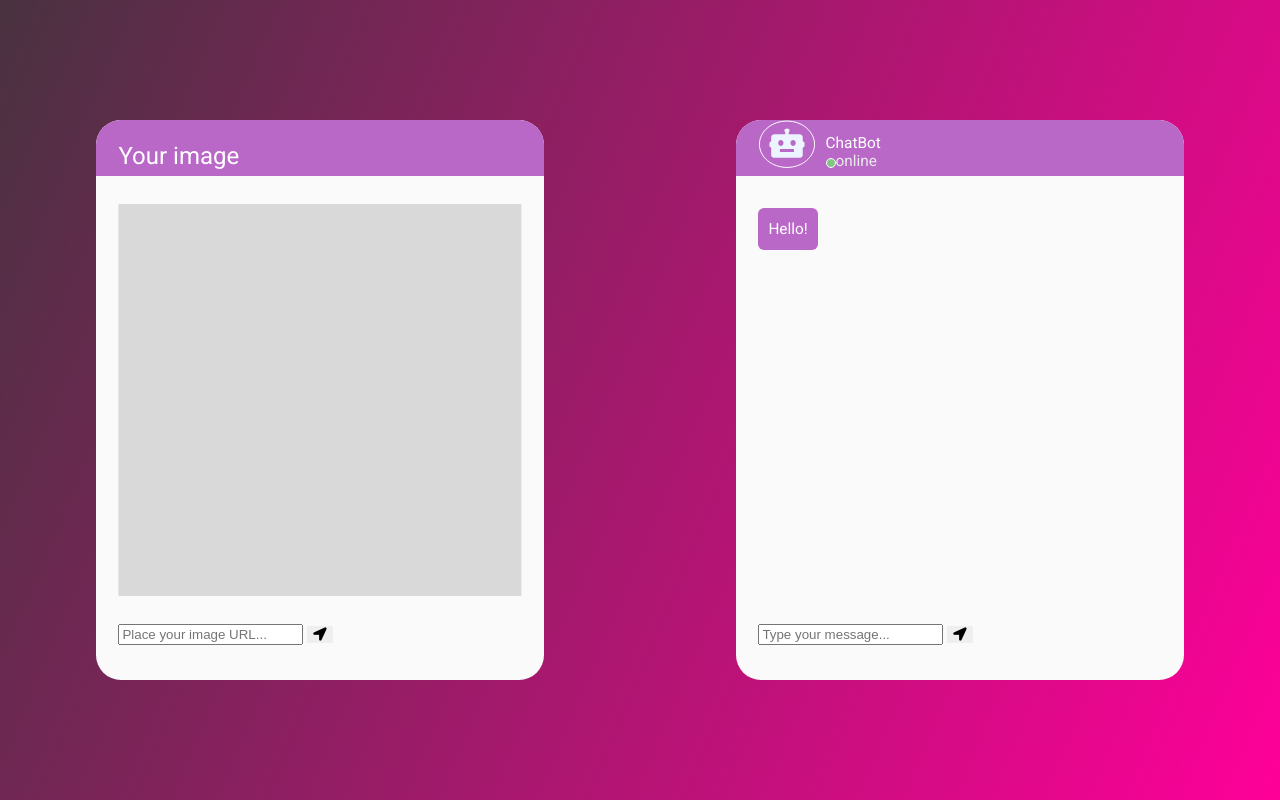
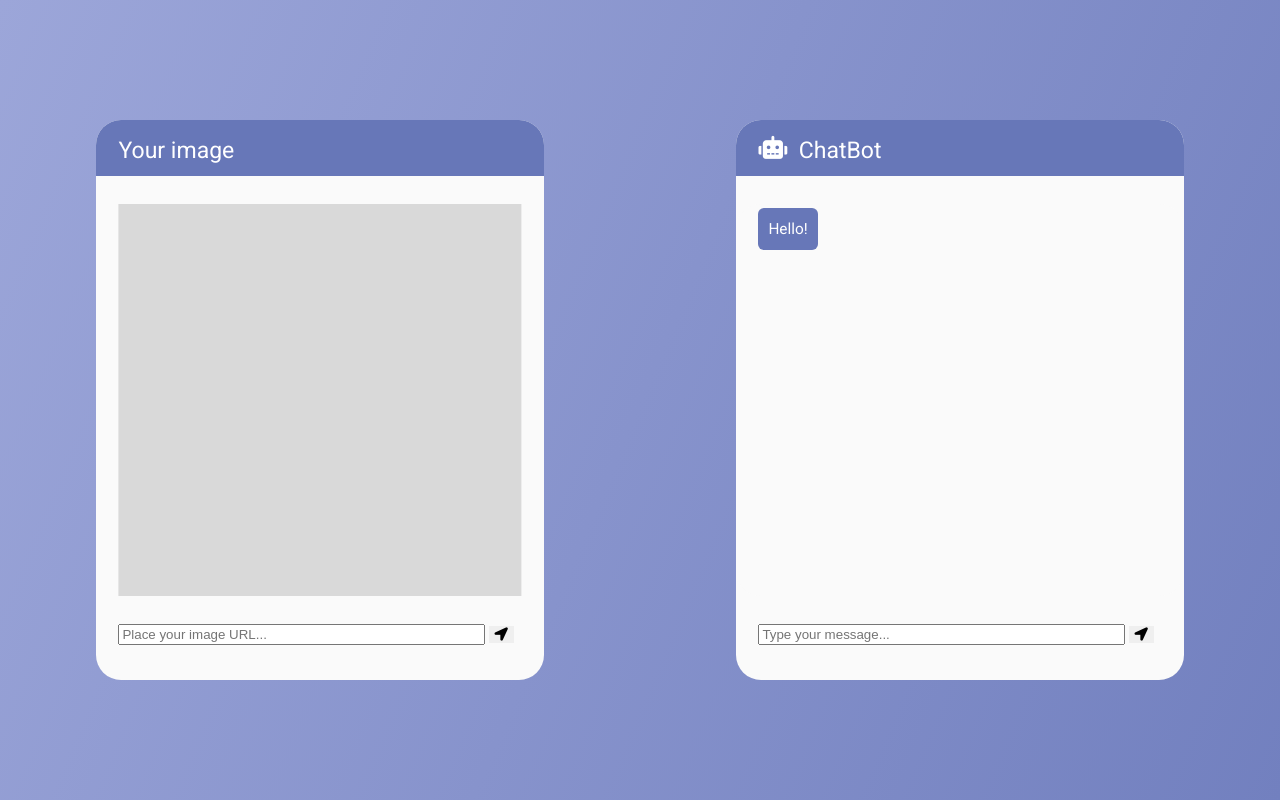
Before and after one commit to lhienga/chatbot, a Flask app: page / in a window 1280 px wide. Run offline with Flask 3, Linux system fonts and the light colour scheme; some libraries are stand-ins or nearby versions.

Commit message:
make it look nicer

```diff
--- a/response.csv
+++ /dev/null
@@ -1,9 +0,0 @@
-id,image_url,user_message,bot_message,feedback
-1,https://th.bing.com/th/id/OIF.CpTkKFVRShTXX1egPYrQtQ?pid=ImgDet&rs=1,as,generated text,like
-2,https://th.bing.com/th/id/OIF.CpTkKFVRShTXX1egPYrQtQ?pid=ImgDet&rs=1,d,generated text,dislike
-3,https://th.bing.com/th/id/OIF.CpTkKFVRShTXX1egPYrQtQ?pid=ImgDet&rs=1,as,generated text,dislike
-1,https://th.bing.com/th/id/OIF.CpTkKFVRShTXX1egPYrQtQ?pid=ImgDet&rs=1,as,generated text,dislike
-2,https://th.bing.com/th/id/OIF.CpTkKFVRShTXX1egPYrQtQ?pid=ImgDet&rs=1,s,generated text,dislike
-3,https://th.bing.com/th/id/OIF.CpTkKFVRShTXX1egPYrQtQ?pid=ImgDet&rs=1,e,generated text,like
-1,https://bing.com/th?asid=432345564373048605&id=OAUMA.5035A956FD6CC6B331B5B47A0D0B7178_1E55E14E812C0300&pid=21.1&o=5&c=16&roil=0&roit=0&roir=1&roib=1&w=472&h=314&rs=2,sd,generated text,like
-2,https://bing.com/th?asid=432345564373048605&id=OAUMA.5035A956FD6CC6B331B5B47A0D0B7178_1E55E14E812C0300&pid=21.1&o=5&c=16&roil=0&roit=0&roir=1&roib=1&w=472&h=314&rs=2,sd,generated text,dislike
--- a/static/global.css
+++ b/static/global.css
@@ -22,9 +22,10 @@ img {
   --black-and-white-black: #100f0d;
   --others-borders: #e9e4d1;
   --typography-body: #403e39;
-  --color-orchid: #ba68c8;
+  --color-orchid: #6777b8;
   --color-dimgray: #5e5e5e;
   --color-darkgray: #acacac;
+
 
   /* Gaps */
   --gap-base: 16px;
--- a/static/index.css
+++ b/static/index.css
@@ -42,7 +42,7 @@
   top: 0;
   left: 0;
   border-radius: var(--br-7xs);
-  background-color: #a82abd;
+  background-color: #7280bf;
   width: 87.26px;
   height: 26.3px;
 }
@@ -69,6 +69,9 @@
   flex-direction: column;
   align-items: center;
   justify-content: center;
+}
+.image-place {
+  background-color: white;
 }
 
 .image-box-head {
@@ -116,12 +119,11 @@
 }
 .url-place {
   position: absolute;
-  color: var(--color-white);
-  display: inline-block;
   top: 90%;
   left: 5%;
-  width: 450px;
-  height: 17px;
+  width: 100%;
+  height: 100%;
+  color: var(--color-dimgray);
 }
 .your-image {
   position: absolute;
@@ -129,10 +131,10 @@
   display: inline-block;
   top: 90%;
   left: 5%;
-  font-size: 24px;
-  top: 22px;
-  width: 364px;
-  height: 34px;
+  font-size: 150%;
+  top: 30%;
+  width: 100%;
+  height: 5%;
 }
 
 .image-place {
@@ -190,16 +192,17 @@
 }
 .chatbot-name{
   position: absolute;
-  top: 25%;
-  left: 20%;
+  bottom: 20%;
+  left: 14%;
   display: inline-block;
   width: 50%;
   height: 50%;
+  font-size: 150%;
 }
 .online {
   position: absolute;
-  bottom: 10%;
-  left: 20%;
+  bottom: 20%;
+  left: 12%;
   padding-left: 10px;
   display: inline-block;
   font-size: 100%;
@@ -220,9 +223,11 @@
 
 .bot-logo-icon {
   position: absolute;
-  bottom: 15%;
+  bottom: 30%;
   left: 5%;
+  font-size: 150%; /* Adjust the font size as needed */
 }
+
 
 .chat-child {
   position: absolute;
@@ -414,7 +419,7 @@
 }
 .chat {
   position: relative;
-  background: linear-gradient(112.9deg, #493240, #f09);
+  background: linear-gradient(112.9deg, #9ca6d9, #7280bf);
   width: 100%;
   height: 100vh; /* Adjusted relative height */
   overflow: hidden;
@@ -460,3 +465,11 @@ ssage-container {
   border-radius: 10px;
   font-size: 16px;
 }
+
+#url {
+  width: 80%; /* Adjust the width as needed */
+}
+
+#text {
+  width: 80%; /* Adjust the width as needed */
+}
--- a/templates/index.html
+++ b/templates/index.html
@@ -31,13 +31,13 @@
             -->
           </div>
           <div class="url-place">
-            <div class="paste-you-images-container">
+
               <form id="urlArea" class="input-group">
                 <input type="text" id="url" name="img_url" placeholder="Place your image URL..." autocomplete="off" class="form-control type_msg" required/>
                 <button type = "submit" id = "send" class="send_btn"><i class="fas fa-location-arrow"></i></button>
               </form>
 
-            </div>
+
 
 
           </div>
@@ -67,9 +67,7 @@
 
           <div class="chat-box-head">
             <div class="chatbot-name">ChatBot</div>
-            <div class="online">online</div>
-            <div class="circle"></div>
-            <img class="bot-logo-icon" alt="" src="static/images/group-1.svg" />
+            <i class="fas fa-solid fa-robot bot-logo-icon"></i>
           </div>
         </div>
         <div id="floating-message" class="floating-message"></div>
@@ -152,6 +150,8 @@
         $("#urlArea").on("submit", function(event) {
 					var url = $("#url").val();
 					var userImg = '<img src='+url+' alt="Your image">'
+          // Empty the existing content in #imageFormeight
+          $("#imageFormeight").empty();
 					$("#imageFormeight").append(userImg);
 					event.preventDefault();
         });
@@ -195,6 +195,8 @@
 					}).done(function(data) {
 						var botHtml = '<div class="bot-frame" data-response-id="'+ responseCounter.toString()+'"><div class="bot-text">'+data+'</div><div class="iconoutlinelike-parent"><button id = "like_btn'+ responseCounter.toString()+'" class="like_btn" alt=""><i class="far fa-thumbs-up"></i></button><button id = "dislike_btn'+ responseCounter.toString()+'" class="dislike_btn" alt=""><i class="far fa-thumbs-down"></i></button></div></div>';
 						$("#messageFormeight").append($.parseHTML(botHtml));
+            var chatBox = document.getElementById('chat-box');
+            chatBox.scrollTop = chatBox.scrollHeight;
 					});
 				}
 
```
